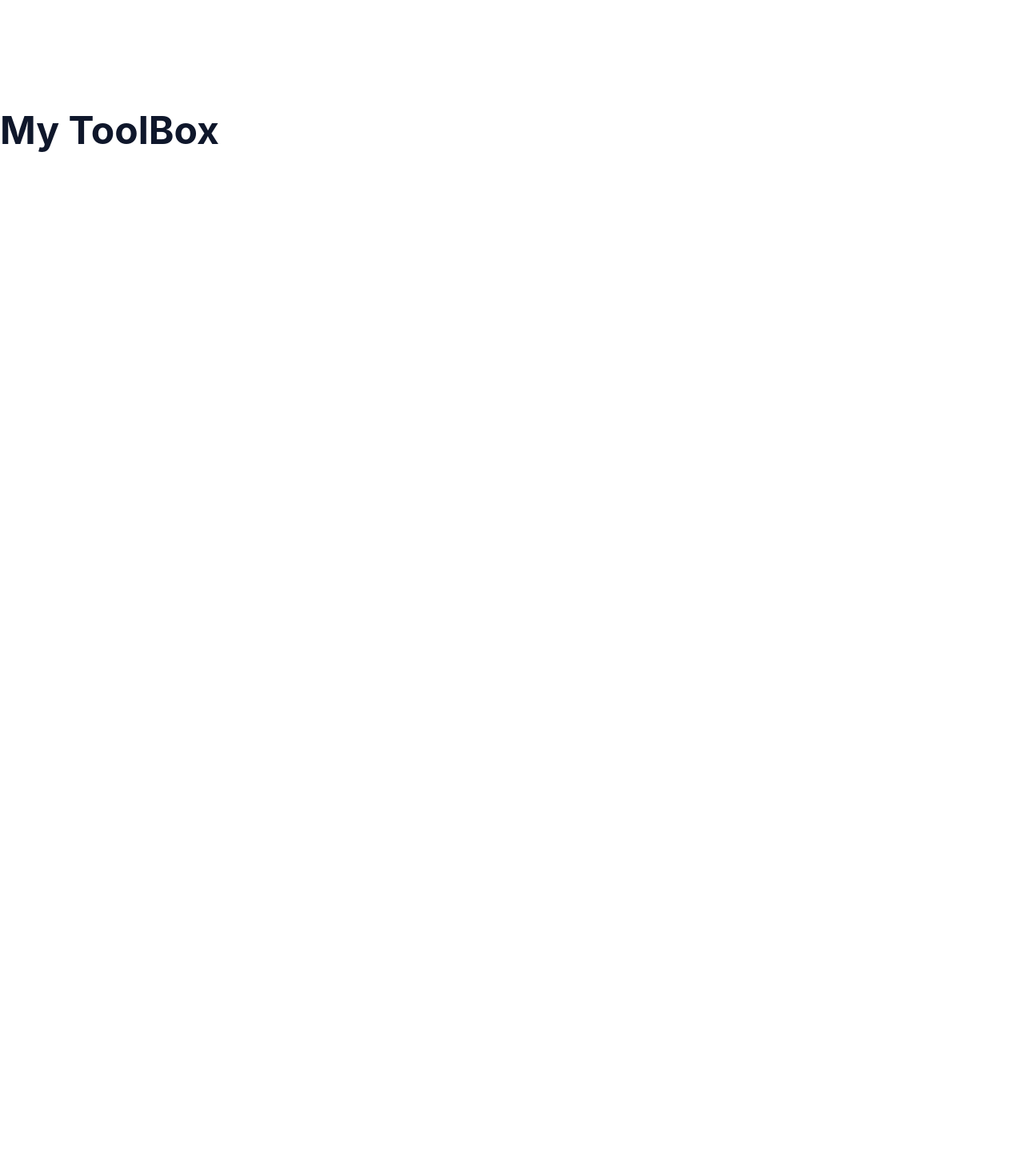
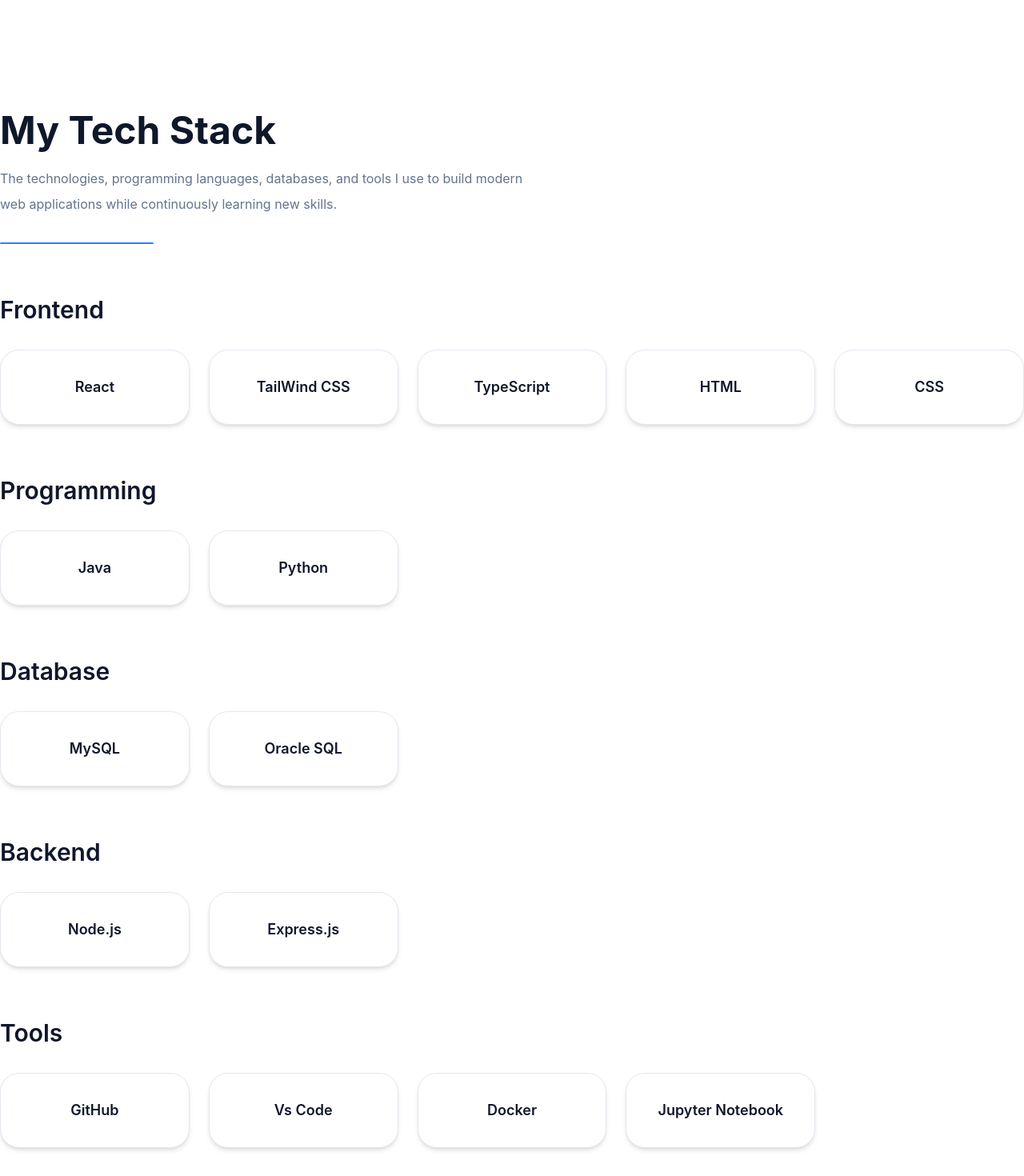
Before and after one commit to Sugam112stha/portfolio, a React app: page / in a window 1280 px wide. Shown: the part 1740-3210 px from the top of the page at 80% size. Before the commit the page ends 2111 px from the top, so only its background shows below. Built offline with nearby package versions, Linux system fonts and the light colour scheme; the HTML template or start-up script is replaced by a standard one.

Commit message:
skills and tools what i used

```diff
--- a/src/component/sections/Skills.tsx
+++ b/src/component/sections/Skills.tsx
@@ -1,15 +1,87 @@
+const skillcategory = [
+    {
+        title : "Frontend",
+        skills : [
+            "React",
+            "TailWind CSS",
+            "TypeScript",
+            "HTML",
+            "CSS"
+        ],
+    },
+    {
+        title : "Programming",
+        skills : [
+            "Java",
+            "Python"
+        ],
+    },
+    {
+        title : "Database",
+        skills : [
+            "MySQL",
+            "Oracle SQL",
+        ],
+    },
+    {
+        title : "Backend",
+        skills : [
+            "Node.js",
+            "Express.js",
+        ],
+    },
+    {
+        title : "Tools",
+        skills : [
+            "GitHub",
+            "Vs Code",
+            "Docker",
+            "Jupyter Notebook",
+        ],
+    },
+]
+
 const Skills = () => {
   return (
     <section id="skills" className="py-24">
         <div className="max-w-7xl mx-auto py-6">
             <div className="mb-16">
                 <h2 className="text-5xl font-bold text-slate-900">
-                    My ToolBox
+                    My Tech Stack
                 </h2>
+
+                <p className="text-slate-500 mt-5 max-w-2xl leading-8">
+                    The technologies, programming languages, databases,
+                    and tools I use to build modern web applications while
+                    continuously learning new skills.
+                </p>
+                <div className="w-48 h-0.5 bg-blue-500 mt-8 rounded-full"></div>
+            </div>
+            <div className="space-y-16">
+                {
+                    skillcategory.map((category) =>(
+                        <div key={category.title}>
+                            <h3 className="font-semibold text-3xl text-slate-900 mb-8">
+                                {category.title}
+                            </h3>
+                            <div className="grid grid-cols-2 md:grid-cols-3 lg:grid-cols-5 gap-6">
+                                {
+                                    category.skills.map((skill)=>(
+                                        <div key={skill} className="bg-white rounded-3xl border border-slate-200 shadow-md p-8 flex flex-col items-center justify-center transition-all duration-300 hover:-translate-y-2 hover:border-blue-500 hover:shadow-xl">
+                                            <h4 className="text-lg font-semibold text-slate-900">
+                                                {skill}
+                                            </h4>
+                                        </div>
+                                    ))
+                                }
+                            </div>
+                        </div>
+                    ))
+                }
             </div>
         </div>
     </section>
   )
 }
 
-export default Skills
+export default Skills;
```
